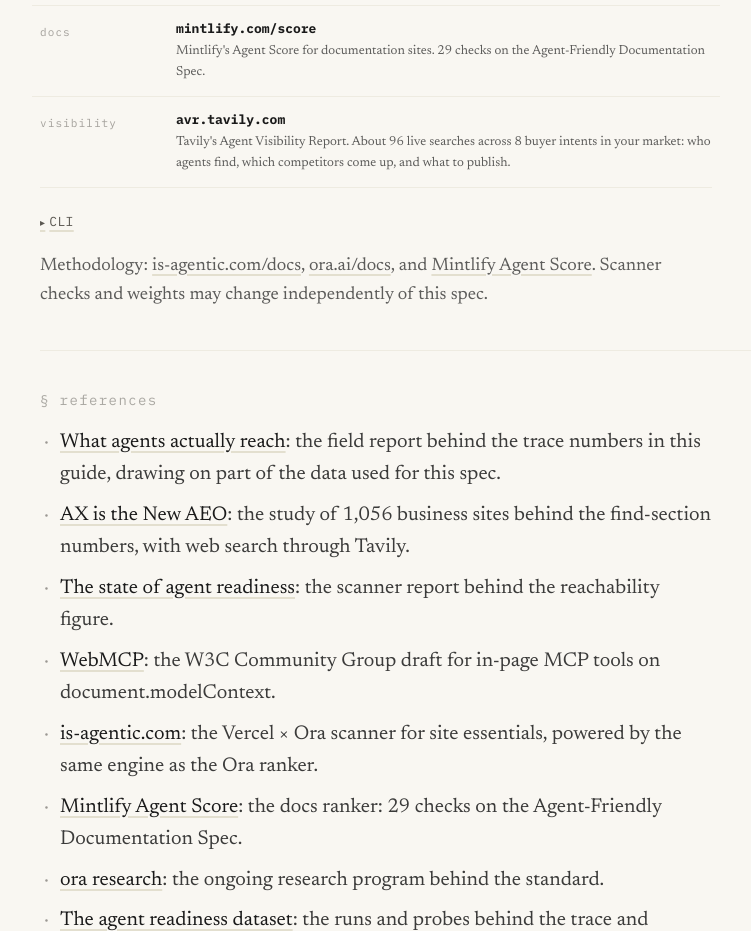
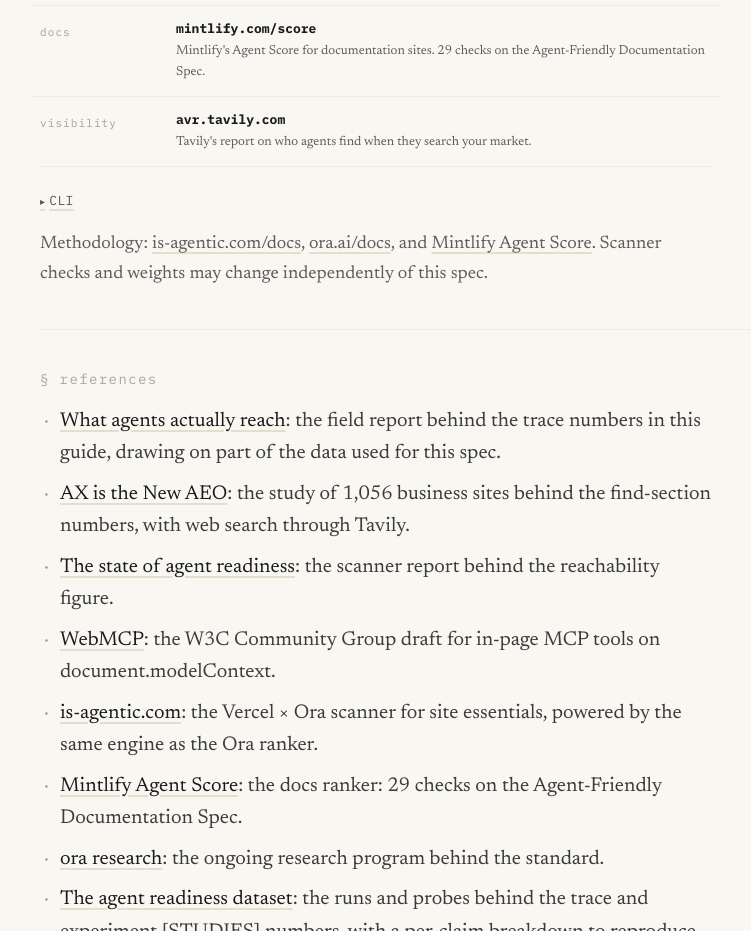
Before and after one commit to agentready-org/site, a Next.js app: page / in a window 1280 px wide. Shown: the part 10440-11371 px from the top of the page, without its empty margins (240-991 px from the left). Built offline with nearby package versions, Linux system fonts and the light colour scheme; no server answers.

Commit message:
Shorten the Agent Visibility Report description.
Co-authored-by: Cursor <cursoragent@cursor.com>

```diff
--- a/src/app/llms.txt/route.ts
+++ b/src/app/llms.txt/route.ts
@@ -51,7 +51,7 @@ ${ESSENTIAL_LAYERS.map(
 
 ## Check your site
 
-Three public rankers score the site itself, each on a different surface, and one report shows how you rank when agents search your market. None of them is the spec. The rankers have a free browser score; the report runs on a free Tavily API key. is-agentic.com is the Vercel × Ora essentials reading for sites whose job is content agents can find and use: scan at https://is-agentic.com or run "npx is-agentic example.com". ora.ai is the full ranker for products agents transact with (API, MCP, payments, leaderboard): scan at https://ora.ai, run "npx ax audit https://example.com", or POST {"url": "example.com"} to https://ora.ai/api/scan. mintlify.com/score is Mintlify's Agent Score for documentation sites (29 checks on the Agent-Friendly Documentation Spec): scan at https://www.mintlify.com/score or run "npx mint score docs.example.com". avr.tavily.com is Tavily's Agent Visibility Report: about 96 live searches across 8 buyer intents in your market, showing who agents find, which competitors come up, and what to publish; run it at https://avr.tavily.com with a free Tavily API key. Docs: https://is-agentic.com/docs, https://ora.ai/docs, and https://www.mintlify.com/blog/agent-score. Scanner checks and weights may change independently of this spec.
+Three public rankers score the site itself, each on a different surface, and one report shows how you rank when agents search your market. None of them is the spec. The rankers have a free browser score; the report runs on a free Tavily API key. is-agentic.com is the Vercel × Ora essentials reading for sites whose job is content agents can find and use: scan at https://is-agentic.com or run "npx is-agentic example.com". ora.ai is the full ranker for products agents transact with (API, MCP, payments, leaderboard): scan at https://ora.ai, run "npx ax audit https://example.com", or POST {"url": "example.com"} to https://ora.ai/api/scan. mintlify.com/score is Mintlify's Agent Score for documentation sites (29 checks on the Agent-Friendly Documentation Spec): scan at https://www.mintlify.com/score or run "npx mint score docs.example.com". avr.tavily.com is Tavily's report on who agents find when they search your market: run it at https://avr.tavily.com with a free Tavily API key. Docs: https://is-agentic.com/docs, https://ora.ai/docs, and https://www.mintlify.com/blog/agent-score. Scanner checks and weights may change independently of this spec.
 
 ## Be reachable and citable
 
--- a/src/app/page.tsx
+++ b/src/app/page.tsx
@@ -443,7 +443,7 @@ export default function HomePage() {
             href="https://avr.tavily.com"
             name="avr.tavily.com"
             kicker="visibility"
-            body="Tavily's Agent Visibility Report. About 96 live searches across 8 buyer intents in your market: who agents find, which competitors come up, and what to publish."
+            body="Tavily's report on who agents find when they search your market."
           />
         </div>
 
```
